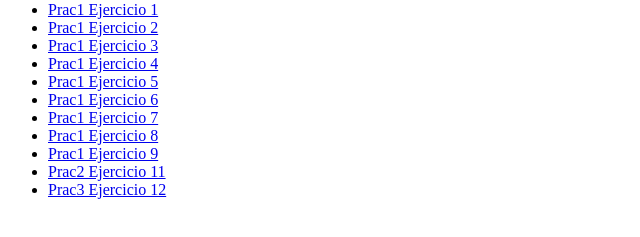
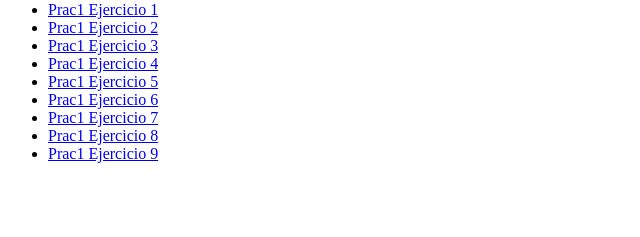
Before and after one commit to mama0950/m08uf5, a plain HTML site: page index-old.html in a window 1280 px wide. Shown: the part 79-316 px from the top of the page, without its empty margins (0-640 px from the left). Drawn offline with Linux system fonts and the light colour scheme.

Commit message:
modified:   index-old.html

```diff
--- a/index-old.html
+++ b/index-old.html
@@ -17,8 +17,6 @@
         <li><a target="_blank" href="Prac.1/Llista_de_definicions.html">Prac1 Ejercicio 7</a> <br></li>
         <li><a target="_blank" href="Prac.1/Taules_i_etiqueta_caption.html">Prac1 Ejercicio 8</a> <br></li>
         <li><a target="_blank" href="Prac.1/Taula_complexa.html">Prac1 Ejercicio 9</a> <br></li>
-        <li><a target="_blank" href="Prac.2/Horario.html">Prac2 Ejercicio 11</a><br></li>
-        <li><a target="_blank" href="Prac.3/Formulari.html">Prac3 Ejercicio 12</a><br></li>
     </ul>
 </body>
 </html>
```
